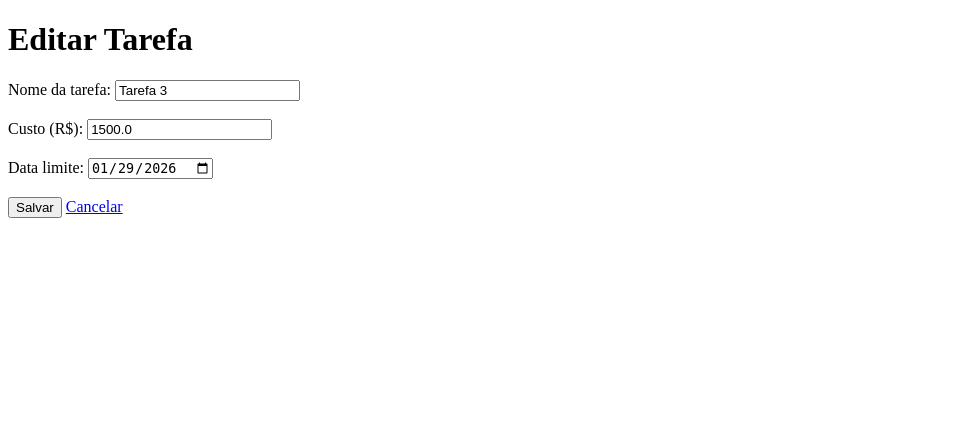
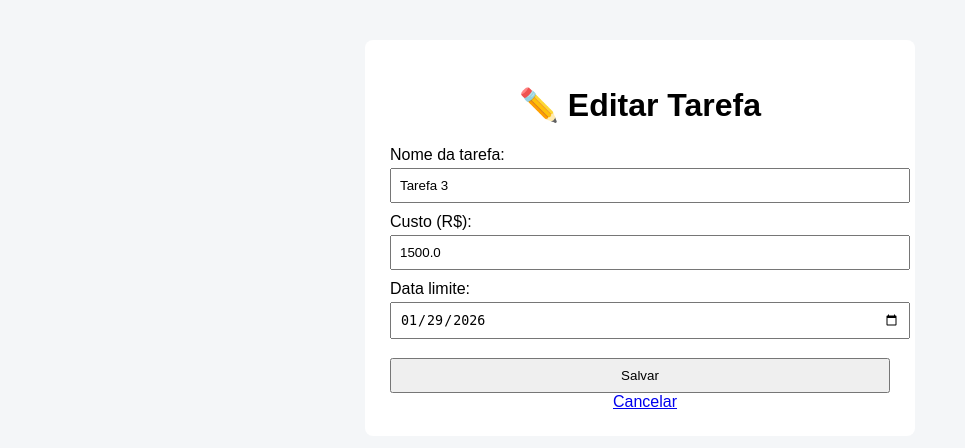
Before and after one commit to luizfelipettavares/sistema-lista-tarefas, a Flask app: page /editar/5 in a window 1280 px wide. Shown: the top 448 px of the page, without its empty margins (0-965 px from the left). Run offline with Flask 3, Linux system fonts and the light colour scheme; data comes from the database, SQL or seed files in the repository; both versions use the stored data as it was after the commit.

Commit message:
Melhorias no código

```diff
--- a/app.py
+++ b/app.py
@@ -1,7 +1,8 @@
-from flask import Flask, render_template, request, redirect, url_for
+from flask import Flask, render_template, request, redirect, url_for, flash
 import sqlite3
 
 app = Flask(__name__)
+app.secret_key = 'chave-simples'
 
 DATABASE = 'tarefas.db'
 
@@ -17,12 +18,23 @@ def get_db_connection():
 
 
 def validar_tarefa(nome, custo, data_limite):
-    if not nome or not custo or not data_limite:
-        return False
+    if not nome.strip():
+        return "O nome da tarefa é obrigatório."
+
+    if not custo:
+        return "O custo é obrigatório."
+
     try:
-        return float(custo) >= 0
+        custo = float(custo)
+        if custo < 0:
+            return "O custo não pode ser negativo."
     except ValueError:
-        return False
+        return "O custo deve ser um número válido."
+
+    if not data_limite:
+        return "A data limite é obrigatória."
+
+    return None
 
 
 @app.route('/')
@@ -45,15 +57,26 @@ def index():
 
 @app.route('/incluir', methods=['POST'])
 def incluir():
-    nome = request.form['nome'].strip()
+    nome = request.form['nome']
     custo = request.form['custo']
     data_limite = request.form['data_limite']
 
-    if not validar_tarefa(nome, custo, data_limite):
+    erro = validar_tarefa(nome, custo, data_limite)
+    if erro:
+        flash(erro)
         return redirect(url_for('index'))
 
     with get_db_connection() as conn:
         cursor = conn.cursor()
+
+        existe = cursor.execute(
+            'SELECT id FROM tarefas WHERE nome = ?',
+            (nome.strip(),)
+        ).fetchone()
+
+        if existe:
+            flash("Já existe uma tarefa com esse nome.")
+            return redirect(url_for('index'))
 
         max_ordem = cursor.execute(
             'SELECT MAX(ordem) FROM tarefas'
@@ -61,17 +84,14 @@ def incluir():
 
         nova_ordem = (max_ordem or 0) + 1
 
-        try:
-            cursor.execute(
-                '''
-                INSERT INTO tarefas (nome, custo, data_limite, ordem)
-                VALUES (?, ?, ?, ?)
-                ''',
-                (nome, float(custo), data_limite, nova_ordem)
-            )
-            conn.commit()
-        except sqlite3.IntegrityError:
-            pass
+        cursor.execute(
+            '''
+            INSERT INTO tarefas (nome, custo, data_limite, ordem)
+            VALUES (?, ?, ?, ?)
+            ''',
+            (nome.strip(), float(custo), data_limite, nova_ordem)
+        )
+        conn.commit()
 
     return redirect(url_for('index'))
 
@@ -101,11 +121,13 @@ def editar(id):
 
 @app.route('/atualizar/<int:id>', methods=['POST'])
 def atualizar(id):
-    nome = request.form['nome'].strip()
+    nome = request.form['nome']
     custo = request.form['custo']
     data_limite = request.form['data_limite']
 
-    if not validar_tarefa(nome, custo, data_limite):
+    erro = validar_tarefa(nome, custo, data_limite)
+    if erro:
+        flash(erro)
         return redirect(url_for('editar', id=id))
 
     with get_db_connection() as conn:
@@ -113,10 +135,11 @@ def atualizar(id):
 
         existe = cursor.execute(
             'SELECT id FROM tarefas WHERE nome = ? AND id != ?',
-            (nome, id)
+            (nome.strip(), id)
         ).fetchone()
 
         if existe:
+            flash("Já existe uma tarefa com esse nome.")
             return redirect(url_for('editar', id=id))
 
         cursor.execute(
@@ -125,7 +148,7 @@ def atualizar(id):
             SET nome = ?, custo = ?, data_limite = ?
             WHERE id = ?
             ''',
-            (nome, float(custo), data_limite, id)
+            (nome.strip(), float(custo), data_limite, id)
         )
         conn.commit()
 
--- a/templates/editar.html
+++ b/templates/editar.html
@@ -3,33 +3,81 @@
 <head>
     <meta charset="UTF-8">
     <title>Editar Tarefa</title>
+    <style>
+        body {
+            font-family: Arial, sans-serif;
+            background: #f4f6f8;
+        }
+        .container {
+            width: 500px;
+            margin: 40px auto;
+            background: #fff;
+            padding: 25px;
+            border-radius: 8px;
+        }
+        h1 {
+            text-align: center;
+        }
+        label {
+            display: block;
+            margin-bottom: 10px;
+        }
+        input, button {
+            padding: 8px;
+            width: 100%;
+            margin-top: 4px;
+        }
+        .acoes {
+            margin-top: 15px;
+            text-align: center;
+        }
+        .mensagem {
+            color: red;
+            margin-bottom: 15px;
+            text-align: center;
+        }
+        a {
+            margin-left: 10px;
+        }
+    </style>
 </head>
 <body>
-    <h1>Editar Tarefa</h1>
+
+<div class="container">
+    <h1>✏️ Editar Tarefa</h1>
+
+    {% with messages = get_flashed_messages() %}
+      {% if messages %}
+        <div class="mensagem">
+          {% for msg in messages %}
+            <p>{{ msg }}</p>
+          {% endfor %}
+        </div>
+      {% endif %}
+    {% endwith %}
 
     <form action="{{ url_for('atualizar', id=tarefa.id) }}" method="post">
         <label>
             Nome da tarefa:
-            <input type="text" name="nome" value="{{ tarefa.nome }}" required>
+            <input type="text" name="nome" value="{{ tarefa.nome }}">
         </label>
-        <br><br>
 
         <label>
             Custo (R$):
-            <input type="number" name="custo" step="0.01" min="0"
-                   value="{{ tarefa.custo }}" required>
+            <input type="number" name="custo" step="0.01" value="{{ tarefa.custo }}">
         </label>
-        <br><br>
 
         <label>
             Data limite:
-            <input type="date" name="data_limite"
-                   value="{{ tarefa.data_limite }}" required>
+            <input type="date" name="data_limite" value="{{ tarefa.data_limite }}">
         </label>
-        <br><br>
 
-        <button type="submit">Salvar</button>
-        <a href="{{ url_for('index') }}">Cancelar</a>
+        <div class="acoes">
+            <button type="submit">Salvar</button>
+            <a href="{{ url_for('index') }}">Cancelar</a>
+        </div>
     </form>
+</div>
+
 </body>
 </html>
```
Also changed, not shown: templates/index.html (+23 -2 lines), tarefas.db.
